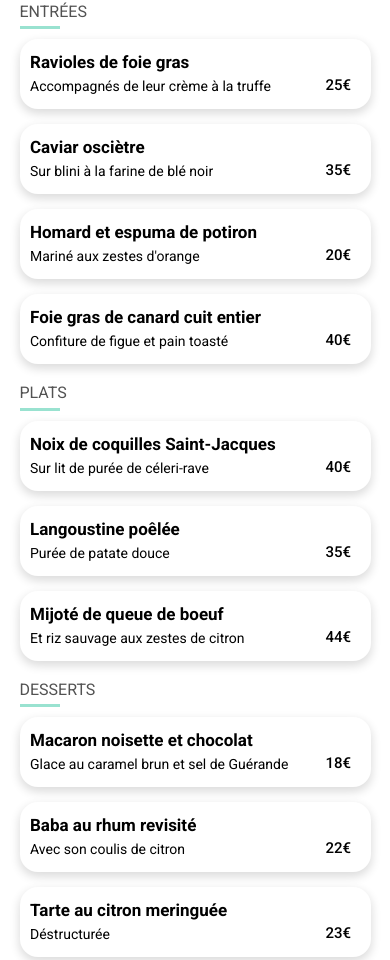
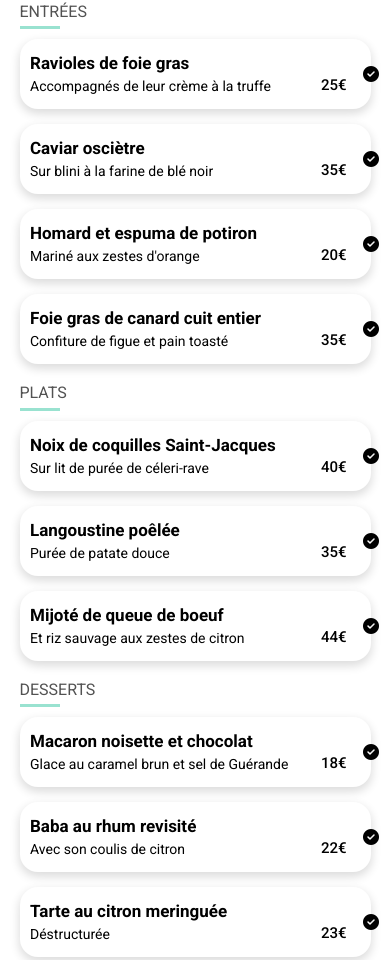
Before and after one commit to YoannPitance/P3_Ohmyfood_v3.0, a plain HTML site: page la_note_enchantée.html in a window 390 px wide. Shown: the part 339-1299 px from the top of the page. Drawn offline with Linux system fonts and the light colour scheme; a web font is replaced by a local one.

Commit message:
version mobile terminee

```diff
--- a/la_note_enchantée.html
+++ b/la_note_enchantée.html
@@ -52,28 +52,40 @@
                         <H4>Ravioles de foie gras</H4>
                         <p>Accompagnés de leur crème à la truffe</p>
                     </div>
+                    <div class="check">
                         <div class="prix">25€</div>
+                        <span class="plat_choisi"><i class="fa-solid fa-circle-check"></i></span>
+                    </div>
                 </a>
                 <a href="#" class="ordre delay2">
                     <div class="texte_plats">
                         <H4>Caviar osciètre</H4>
                         <p>Sur blini à la farine de blé noir</p>
                     </div>
+                    <div class="check">
                         <div class="prix">35€</div>
+                        <span class="plat_choisi"><i class="fa-solid fa-circle-check"></i></span>
+                    </div>
                 </a>
                 <a href="#" class="ordre delay3">
                     <div class="texte_plats">
                         <H4>Homard et espuma de potiron</H4>
                         <p>Mariné aux zestes d'orange</p>
                     </div>
+                    <div class="check">
                         <div class="prix">20€</div>
+                        <span class="plat_choisi"><i class="fa-solid fa-circle-check"></i></span>
+                    </div>
                 </a>
                 <a href="#" class="ordre delay4">
                     <div class="texte_plats">
                         <H4>Foie gras de canard cuit entier</H4>
                         <p>Confiture de figue et pain toasté</p>
                     </div>
-                    <div class="prix">40€</div>
+                    <div class="check">
+                        <div class="prix">35€</div>
+                        <span class="plat_choisi"><i class="fa-solid fa-circle-check"></i></span>
+                    </div>
                 </a>
             </section>
 
@@ -85,21 +97,30 @@
                         <H4>Noix de coquilles Saint-Jacques</H4>
                         <p>Sur lit de purée de céleri-rave</p>
                     </div>
+                    <div class="check">
                         <div class="prix">40€</div>
+                        <span class="plat_choisi"><i class="fa-solid fa-circle-check"></i></span>
+                    </div>
                 </a>
                 <a href="#" class="ordre delay6">
                     <div class="texte_plats">
                         <H4>Langoustine poêlée</H4>
                         <p>Purée de patate douce</p>
                     </div>
+                    <div class="check">
                         <div class="prix">35€</div>
+                        <span class="plat_choisi"><i class="fa-solid fa-circle-check"></i></span>
+                    </div>
                 </a>
                 <a href="#" class="ordre delay7">
                     <div class="texte_plats">
                         <H4>Mijoté de queue de boeuf</H4>
                         <p>Et riz sauvage aux zestes de citron</p>
                     </div>
+                    <div class="check">
                         <div class="prix">44€</div>
+                        <span class="plat_choisi"><i class="fa-solid fa-circle-check"></i></span>
+                    </div>
                 </a>
             </section>
 
@@ -111,21 +132,30 @@
                         <H4>Macaron noisette et chocolat</H4>
                         <p>Glace au caramel brun et sel de Guérande</p>
                     </div>
+                    <div class="check">
                         <div class="prix">18€</div>
+                        <span class="plat_choisi"><i class="fa-solid fa-circle-check"></i></span>
+                    </div>
                 </article>
                 <a href="#" class="ordre delay9">
                     <div class="texte_plats">
                         <H4>Baba au rhum revisité</H4>
                         <p>Avec son coulis de citron</p>
                     </div>
+                    <div class="check">
                         <div class="prix">22€</div>
+                        <span class="plat_choisi"><i class="fa-solid fa-circle-check"></i></span>
+                    </div>
                 </a>
                 <a href="#" class="ordre delay10">
                     <div class="texte_plats">
                         <H4>Tarte au citron meringuée</H4>
                         <p>Déstructurée</p>
                     </div>
+                    <div class="check">
                         <div class="prix">23€</div>
+                        <span class="plat_choisi"><i class="fa-solid fa-circle-check"></i></span>
+                    </div>
                 </a>
             </section>
 
--- a/style_pages.scss
+++ b/style_pages.scss
@@ -121,7 +121,8 @@ main{
             }
 
             svg{
-                animation: rotation 0.5s linear forwards;
+                animation: rotation 0.5s linear;
+                visibility: visible;
 
                 @keyframes rotation {
                     0% {
@@ -147,6 +148,7 @@ main{
             svg{
                 color: white;
                 font-size: 2.1rem;
+                visibility: hidden;
             }
 
             .check{
@@ -244,9 +246,11 @@ main{
 
         h4{
             margin-top: 0px;
-            max-block-size: 10px;
+            max-block-size: 20px;
             font-size: 1.7rem;
-            margin-bottom: 15px;
+            margin-bottom: 5px;
+            overflow: hidden;
+            text-overflow: ellipsis;
         }
     }
 
```
Also changed, not shown: a_la_francaise.html (+27 -0 lines), le_delice_des_sens.html (+27 -0 lines), style_pages.css, 1 other file. Lines whose indentation alone changed are shown as unchanged.
